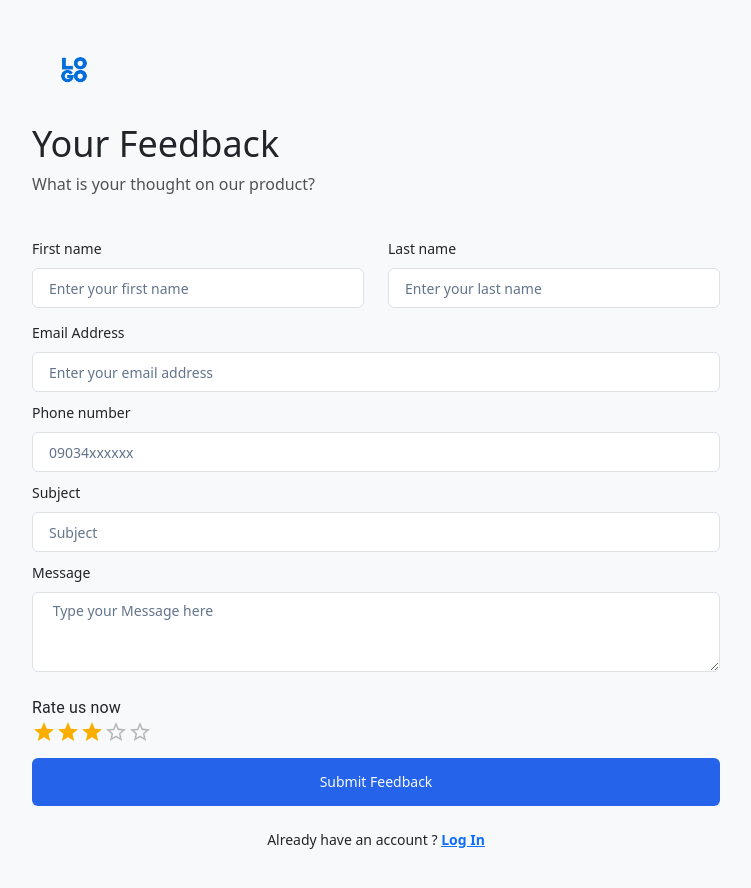
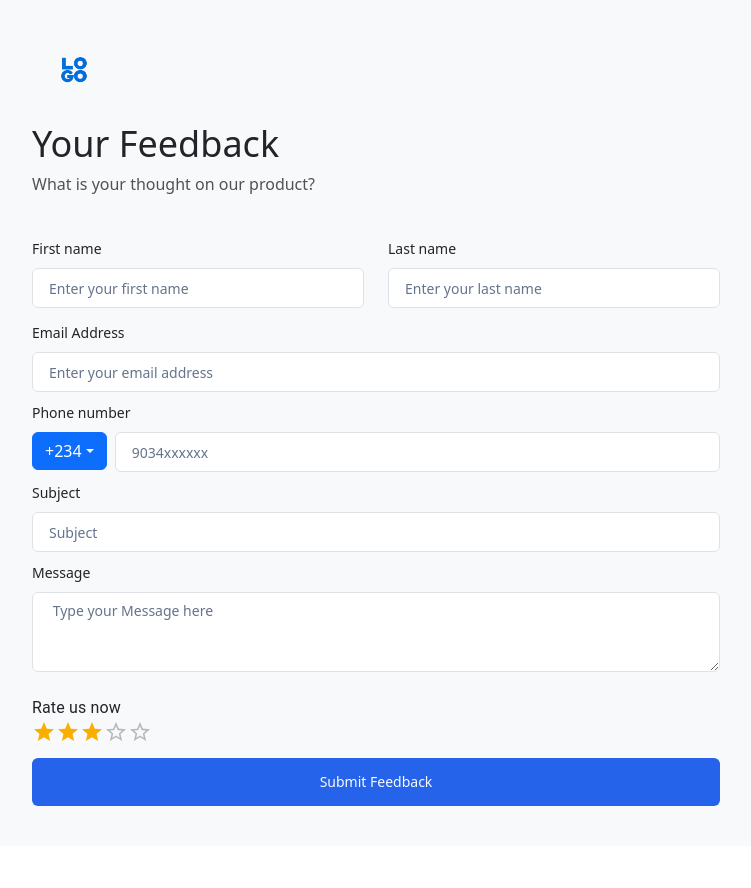
Before and after one commit to Samuel2935/feedback-collection-system, a React (Vite) app: page /feedback in a window 1280 px wide. Shown: the top 888 px of the page, without its empty margins (264-1015 px from the left). After the commit the page ends 846 px from the top, so only its background shows below. Built offline with nearby package versions, Linux system fonts and the light colour scheme.

Commit message:
modified dashboard

```diff
--- a/src/App.jsx
+++ b/src/App.jsx
@@ -22,11 +22,10 @@ function App() {
   const router = createBrowserRouter(
     createRoutesFromElements(
       <Route path="" element={<RootLayout />}>
-        <Route index element={<AdminDashboard />}></Route>
-        <Route path="/landing-page" element={<LandingPage />}></Route>
+        <Route index element={<LandingPage />}></Route>
+        <Route path="/admin" element={<AdminDashboard />}></Route>
         <Route path="/create-account" element={<CreateAccount />}></Route>
         <Route path="/feedback" element={<Feedback />}></Route>
-        <Route path="/login" element={<LoginPage />}></Route>
         <Route path="/setting" element={<Settings />}></Route>
         <Route path="/users" element={<Users />}></Route>
         <Route path="*" element={<NotFound />}></Route>
--- a/src/components/AdminDashboard.jsx
+++ b/src/components/AdminDashboard.jsx
@@ -1,8 +1,14 @@
 import Admin from "./Admin";
+import Footer from "./Footer";
+import Navbarpanel from "./Navbarpanel";
+import Sidebar from "./Sidebar";
 
 const AdminDashboard = () => {
   return (
     <div>
+        <Sidebar/>
+    <Navbarpanel/>
+    <Footer />
     <Admin/>
     </div>
   );
--- /dev/null
+++ b/src/components/Dropdownlist.jsx
@@ -0,0 +1,14 @@
+import Dropdown from 'react-bootstrap/Dropdown';
+import DropdownButton from 'react-bootstrap/DropdownButton';
+
+function Dropdownlist() {
+  return (
+    <DropdownButton id="dropdown-basic-button" title="+234">
+      <Dropdown.Item href="#/action-1">+91</Dropdown.Item>
+      <Dropdown.Item href="#/action-2">+233</Dropdown.Item>
+      <Dropdown.Item href="#/action-3">+44</Dropdown.Item>
+    </DropdownButton>
+  );
+}
+
+export default Dropdownlist;
--- a/src/components/RootLayout.jsx
+++ b/src/components/RootLayout.jsx
@@ -1,12 +1,15 @@
 import { Outlet } from 'react-router-dom';
 import Footer from './Footer';
-import DashboardLayout from '@/Layout/DashboardLayout';
 import Sidebar from './Sidebar';
 import Navbarpanel from './Navbarpanel';
+import AdminDashboard from './AdminDashboard';
+
+
 
 const RootLayout = () => {
   return (
     <div>
+
 
    {/* <Sidebar/>
     <Navbarpanel/> */}
--- a/src/components/Sidebar.jsx
+++ b/src/components/Sidebar.jsx
@@ -30,7 +30,7 @@ function Sidebar() {
               />
 
               <div className="flex bg-blue-100 p-2 text-blue-600 rounded-sm">
-                <LucideLayoutDashboard className="mx-2" /> <Link style={{textDecorationLine:"none",color:"rgb(37 99 235)"}}>Dashboard</Link>
+                <LucideLayoutDashboard className="mx-2" /> <Link to='/admin' style={{textDecorationLine:"none",color:"rgb(37 99 235)"}}>Dashboard</Link>
               </div>
               <div className="flex ">
                 <ActivityIcon className="mx-2" /><Link style={{textDecorationLine:"none",color:"#777"}}>Activities</Link>
--- a/src/pages/CreateAcount.jsx
+++ b/src/pages/CreateAcount.jsx
@@ -18,6 +18,7 @@ import { Link, useNavigate } from 'react-router-dom';
 // import { SyncLoader } from "react-spinners";
 import { toast } from 'react-toastify';
 import { Button } from '../components/ui/button';
+import Dropdownlist from '@/components/Dropdownlist';
 // import { useSignupMutation } from '../features/api/users.js';
 
 // Minimum 8 characters, at least one uppercase letter, one lowercase letter, one number and one special character
@@ -71,27 +72,31 @@ const CreateAccount = () => {
     },
   });
 
-  //   const [signup] = useSignupMutation();
+    // const [signup] = useSignupMutation();
 
-  const successNotifying = (msg) => {
-    toast.success(msg);
-  };
+  // const successNotifying = (msg) => {
+  //   toast.success(msg);
+  // };
 
-  const onSubmit = async () => {
-    // try {
-    //   const response = await signup(data).unwrap();
-    //   console.log(response, 'REGISTERRRRR');
-    //   successNotifying(response.message);
-    //   navigate('/verification-mail', {
-    //     state: {
-    //       email: response?.data?.user?.email,
-    //     },
-    //   });
-    // } catch (error) {
-    //   toast.error(error.data.message);
-    //   console.error('registration failed:', error);
-    // }
+  // const onSubmit = async () => {
+  //   try {
+  //     const response = await signup(data).unwrap();
+  //     console.log(response, 'REGISTERRRRR');
+  //     successNotifying(response.message);
+  //     navigate('/verification-mail', {
+  //       state: {
+  //         email: response?.data?.user?.email,
+  //       },
+  //     });
+  //   } catch (error) {
+  //     toast.error(error.data.message);
+  //     console.error('registration failed:', error);
+  //   }
 
+  // };
+  const onSubmit = (data) => {
+    navigate('/feedback')
+    console.log(data);
   };
 
   return (
@@ -172,14 +177,18 @@ const CreateAccount = () => {
               render={({ field }) => (
                 <FormItem>
                   <FormLabel className="">Phone number</FormLabel>
+                <div className='flex gap-2'>
+                <Dropdownlist/>
                   <FormControl>
+
                     <Input
-                      placeholder="09034xxxxxx"
+                      placeholder="9034xxxxxx"
                       className="border-neutral-300"
                       type="tel"
                       {...field}
                     />
                   </FormControl>
+                </div>
                   <FormDescription />
                   <FormMessage />
                 </FormItem>
@@ -226,9 +235,9 @@ const CreateAccount = () => {
           </form>
           <p className="mt-6 text-sm font-normal">
             By clicking on create account below you agree to our
-            <Link className="font-semibold text-purple-600">Terms of use</Link>
+            <Link className="font-semibold text-blue-600">Terms of use</Link>
             {' and '}
-            <Link className="font-semibold text-purple-600">
+            <Link className="font-semibold text-blue-600">
               Privacy policy.
             </Link>
           </p>
@@ -245,7 +254,7 @@ const CreateAccount = () => {
           </Button>
           <p className="mt-4 text-sm font-normal text-center">
             Already have an account ?{' '}
-            <span className="font-semibold text-violet-600">
+            <span className="font-semibold text-blue-600">
               <Link to={'/login'}>Log In</Link>
             </span>
           </p>
--- a/src/pages/Feedback.jsx
+++ b/src/pages/Feedback.jsx
@@ -1,6 +1,5 @@
 import Logo from '../assets/feedback7.png';
 import Rating from '@mui/material/Rating';
-import Stack from '@mui/material/Stack';
 import Typography from '@mui/material/Typography';
 import Box from '@mui/material/Box';
 
@@ -17,86 +16,71 @@ import { useForm } from 'react-hook-form';
 import * as z from 'zod';
 import { zodResolver } from '@hookform/resolvers/zod';
 import { Input } from '../components/ui/input';
-import { Link, useNavigate } from 'react-router-dom';
+import { useNavigate } from 'react-router-dom';
 // import { SyncLoader } from "react-spinners";
 import { toast } from 'react-toastify';
 import { Button } from '../components/ui/button';
 import { Textarea } from '@/components/ui/textarea';
 import { useState } from 'react';
+import Dropdownlist from '@/components/Dropdownlist';
 // import { useSignupMutation } from '../features/api/users.js';
 
 // Minimum 8 characters, at least one uppercase letter, one lowercase letter, one number and one special character
-const passwordValidation = new RegExp(
-  /^(?=.*?[A-Z])(?=.*?[a-z])(?=.*?[0-9])(?=.*?[#?!@$%^&*-]).{8,}$/
-);
+// const passwordValidation = new RegExp(
+//   /^(?=.*?[A-Z])(?=.*?[a-z])(?=.*?[0-9])(?=.*?[#?!@$%^&*-]).{8,}$/
+// );
 
-const formSchema = z
-  .object({
-    firstName: z.string().min(1, {
-      message: 'Please enter your first name',
-    }),
-    lastName: z.string().min(1, {
-      message: 'Please enter your last name',
-    }),
-    email: z.string().email('Enter a valid email address.').min(1, {
-      message: 'Email is required.',
-    }),
-    phone: z.string().min(11, {
-      message: 'Phone number should be 11digits',
-    }),
-    password: z
-      .string()
-      .min(1, { message: 'Must have at least 1 character' })
-      .regex(passwordValidation, {
-        message: 'Your password is not valid',
-      }),
-    confirmPassword: z
-      .string()
-      .min(1, { message: 'Must have at least 1 character' })
-      .regex(passwordValidation, {
-        message: 'Your password is not valid',
-      }),
-  })
-  .refine((data) => data.password === data.confirmPassword, {
-    message: "Passwords don't match",
-    path: ['confirmPassword'], // path of error
-  });
+// const formSchema = z
+//   .object({
+//     firstName: z.string().min(1, {
+//       message: 'Please enter your first name',
+//     }),
+//     lastName: z.string().min(1, {
+//       message: 'Please enter your last name',
+//     }),
+//     email: z.string().email('Enter a valid email address.').min(1, {
+//       message: 'Email is required.',
+//     }),
+//     phone: z.string().min(11, {
+//       message: 'Phone number should be 11digits',
+//     }),
+//     password: z
+//       .string()
+//       .min(1, { message: 'Must have at least 1 character' })
+//       .regex(passwordValidation, {
+//         message: 'Your password is not valid',
+//       }),
+//     confirmPassword: z
+//       .string()
+//       .min(1, { message: 'Must have at least 1 character' })
+//       .regex(passwordValidation, {
+//         message: 'Your password is not valid',
+//       }),
+//   })
+//   .refine((data) => data.password === data.confirmPassword, {
+//     message: "Passwords don't match",
+//     path: ['confirmPassword'], // path of error
+//   });
 
 const Feedback = () => {
   const [value, setValue] = useState(3);
   const navigate = useNavigate();
   const form = useForm({
-    resolver: zodResolver(formSchema),
+    // resolver: zodResolver(formSchema),
     defaultValues: {
       firstName: '',
       lastName: '',
       email: '',
       phone: '',
-      password: '',
-      confirmPassword: '',
+      subject: '',
+      message: '',
+
     },
   });
 
-  //   const [signup] = useSignupMutation();
-
-  const successNotifying = (msg) => {
-    toast.success(msg);
-  };
-
-  const onSubmit = async () => {
-    // try {
-    //   const response = await signup(data).unwrap();
-    //   console.log(response, 'REGISTERRRRR');
-    //   successNotifying(response.message);
-    //   navigate('/verification-mail', {
-    //     state: {
-    //       email: response?.data?.user?.email,
-    //     },
-    //   });
-    // } catch (error) {
-    //   toast.error(error.data.message);
-    //   console.error('registration failed:', error);
-    // }
+  const onSubmit =  (data) => {
+    navigate('/');
+    console.log(data);
   };
 
   return (
@@ -180,14 +164,17 @@ const Feedback = () => {
             render={({ field }) => (
               <FormItem>
                 <FormLabel className="">Phone number</FormLabel>
+                <div className="flex gap-2">
+                  <Dropdownlist />
                   <FormControl>
                     <Input
-                    placeholder="09034xxxxxx"
+                      placeholder="9034xxxxxx"
                       className="border-neutral-300"
                       type="tel"
                       {...field}
                     />
                   </FormControl>
+                </div>
                 <FormDescription />
                 <FormMessage />
               </FormItem>
@@ -240,7 +227,7 @@ const Feedback = () => {
             >
               <Typography component="legend">Rate us now</Typography>
               <Rating
-                name="simple-controlled"
+                name="rating"
                 value={value}
                 onChange={(event, newValue) => {
                   setValue(newValue);
@@ -253,19 +240,8 @@ const Feedback = () => {
           onClick={form.handleSubmit(onSubmit)}
           className="w-full h-12 mt-2 bg-blue-600 hover:bg-blue-400"
         >
-          {/* {isLoading ? (
-              <SyncLoader size={"0.8rem"} color="#ffffff" />
-            ) : (
-              "Create account"
-            )} */}
           Submit Feedback
         </Button>
-        <p className="mt-4 text-sm font-normal text-center">
-          Already have an account ?{' '}
-          <span className="font-semibold text-violet-600">
-            <Link to={'/login'}>Log In</Link>
-          </span>
-        </p>
       </Form>
     </div>
   );
```
Also changed, not shown: src/components/Settings.jsx (+9 -1 lines), src/components/Users.jsx (+10 -0 lines), src/pages/LoginPage.jsx (+8 -5 lines). Lines whose indentation alone changed are shown as unchanged.
